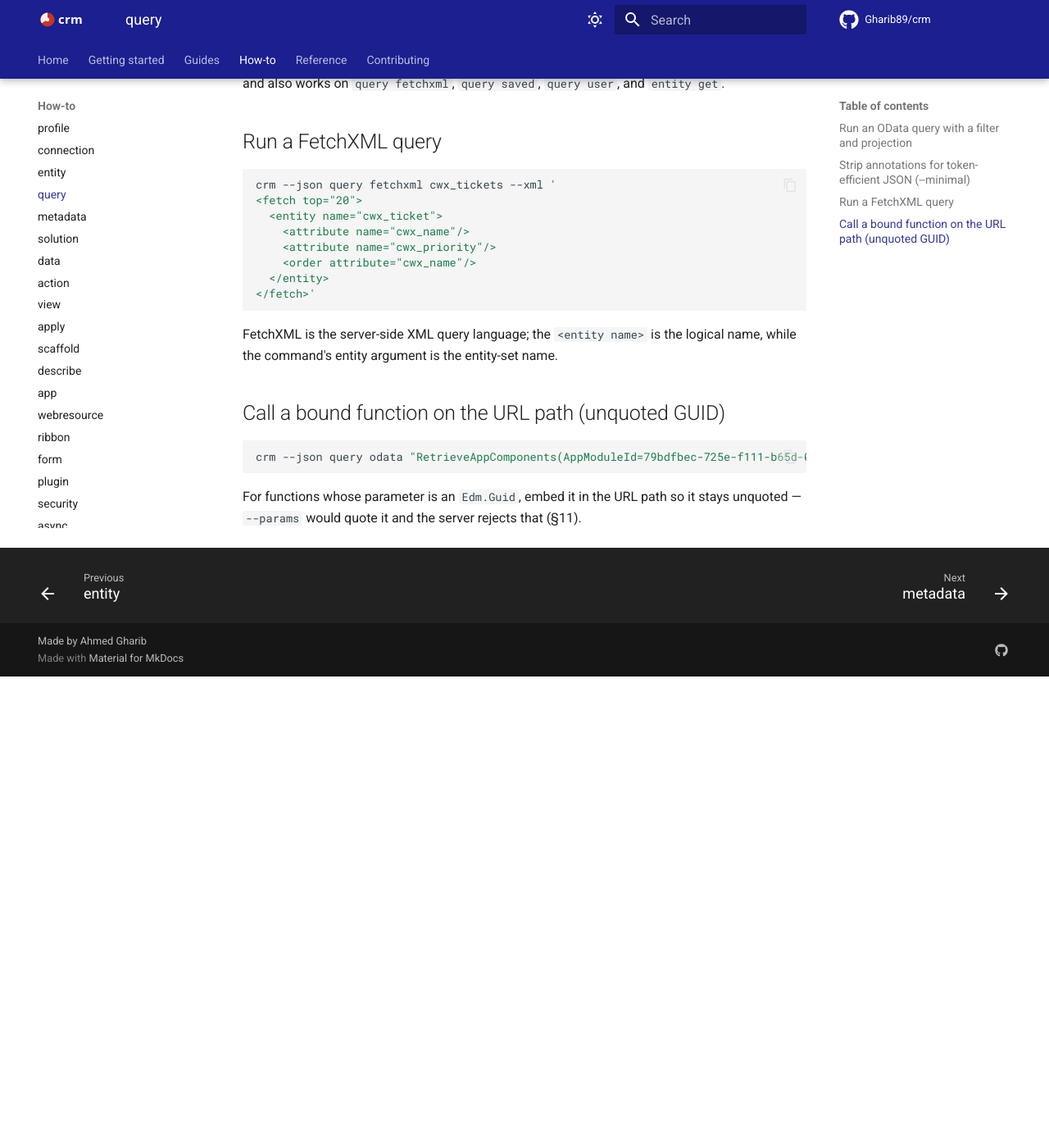
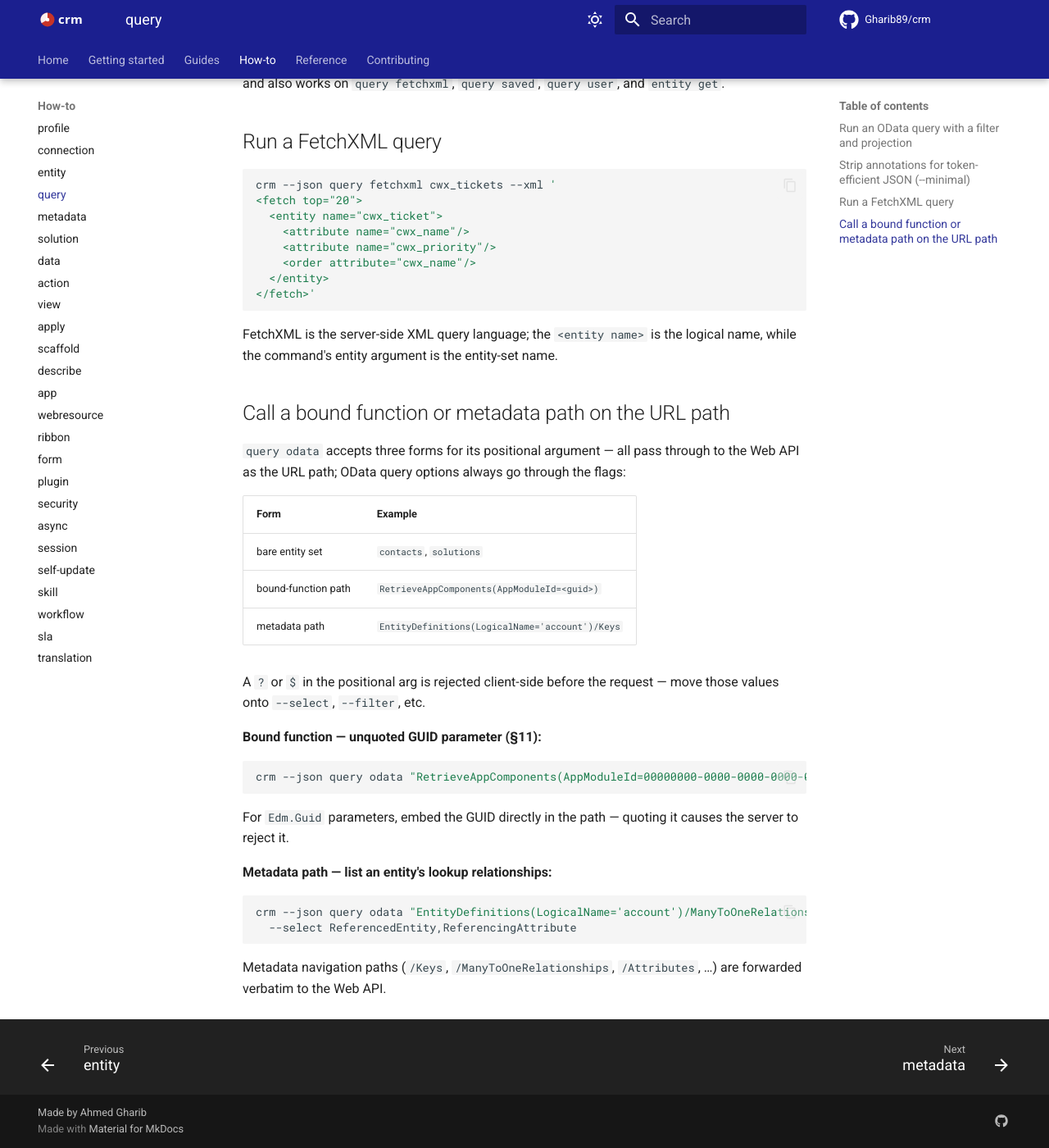
Before and after one commit to Gharib89/crm, an MkDocs documentation site: the page built from docs/how-to/query.md, in a window 1280 px wide and 1400 px high, scrolled down 936 px. Shown: the whole window at 82% size. Built offline with MkDocs 1.6.1 and Material for MkDocs 9.7.7, drawn with Linux system fonts in a browser that asks for light colours; comment, search, counter and statistics services are not loaded; before the commit the page ends 1761 px from its top, so only the background shows below that; some of the changed text lies outside the part shown.

Commit message:
docs(query): promote odata path-arg contract to documented, tested behavior (#243)
* docs(query): promote odata path-arg contract to documented, tested behavior (#237)

Bound-function and metadata paths (e.g. EntityDefinitions(LogicalName='account')/Keys)
were already accepted by `query odata` but undocumented. This makes the three-form
contract explicit: bare entity set, bound-function path, metadata path — with the rule
that OData query options go through flags, never inline.

- help text: state all three accepted forms with examples
- docs/how-to/query.md: rename section, add metadata-path example with --select
- crm/skills/reference/records.md: add table of the three accepted forms
- tests: add path-passthrough parametrized tests + CLI-level regression; tighten
  _RecordingBackend to capture the forwarded path for exact-match assertion

No behavior change to validation logic.

Co-Authored-By: Claude Sonnet 4.6 <noreply@anthropic.com>

* fix(query): widen error message and test matrix to cover all three path forms

- error message: "bare set name" → "bare path (entity set, bound-function, or metadata path)"
  so users who accidentally embed ? or $ in a metadata path get an accurate recovery hint
- inline comment: extend to mention metadata paths as the third accepted form
- _PATH_SHAPED: one case per form (bare name, metadata path, bound-function path) instead of two metadata paths
- test_bare_entity_set_passes_through: assert last_path verbatim forwarding now that _RecordingBackend captures it
- "bare set name" assertion → "bare" (broader, survives wording changes)

Raised by post-commit review of #237.

Co-Authored-By: Claude Sonnet 4.6 <noreply@anthropic.com>

* style(tests,docs): replace real-looking GUID with obvious placeholder

Use 00000000-0000-0000-0000-000000000001 in both the bound-function test
case and the docs example — avoids the appearance of real org data in
copy-pasteable snippets. Raised by Copilot review on #243.

Co-Authored-By: Claude Sonnet 4.6 <noreply@anthropic.com>

---------

Co-authored-by: Claude Sonnet 4.6 <noreply@anthropic.com>

````diff
--- a/docs/how-to/query.md
+++ b/docs/how-to/query.md
@@ -11,11 +11,11 @@ crm --json query odata cwx_tickets \
 ```
 Returns matching rows under `data.value`; queries the entity-set (plural) name.
 
-The entity-set argument carries the URL path only — pass OData options through
-`--select`/`--filter`/etc., not baked into the path. A `?` or `$` in the
-argument (e.g. `solutions?$select=uniquename`) is rejected client-side with a
-`validation` error before the request, instead of a bare server `HTTP 400`.
-Bound-function paths like `RetrieveAppComponents(…)` (below) are unaffected.
+The positional argument is the URL path and accepts three forms: a bare entity-set name
+(e.g. `contacts`), a bound-function path (e.g. `RetrieveAppComponents(...)`), or a
+metadata path (e.g. `EntityDefinitions(LogicalName='account')/Keys`). OData query options
+go through `--select`/`--filter`/etc., never inline — a `?` or `$` in the argument is
+rejected client-side with a `validation` error before the request.
 
 The bare `in` operator (`workflowid in ('a','b')`) is **OData 4.01** and the
 Dataverse Web API (OData 4.0) rejects it — `query odata` detects it and errors
@@ -48,9 +48,35 @@ crm --json query fetchxml cwx_tickets --xml '
 ```
 FetchXML is the server-side XML query language; the `<entity name>` is the logical name, while the command's entity argument is the entity-set name.
 
-## Call a bound function on the URL path (unquoted GUID)
+## Call a bound function or metadata path on the URL path
+
+`query odata` accepts three forms for its positional argument — all pass through to the
+Web API as the URL path; OData query options always go through the flags:
+
+| Form | Example |
+|------|---------|
+| bare entity set | `contacts`, `solutions` |
+| bound-function path | `RetrieveAppComponents(AppModuleId=<guid>)` |
+| metadata path | `EntityDefinitions(LogicalName='account')/Keys` |
+
+A `?` or `$` in the positional arg is rejected client-side before the request — move
+those values onto `--select`, `--filter`, etc.
+
+**Bound function — unquoted GUID parameter (§11):**
 
 ```bash
-crm --json query odata "RetrieveAppComponents(AppModuleId=79bdfbec-725e-f111-b65d-00155d467b90)"
+crm --json query odata "RetrieveAppComponents(AppModuleId=00000000-0000-0000-0000-000000000001)"
 ```
-For functions whose parameter is an `Edm.Guid`, embed it in the URL path so it stays unquoted — `--params` would quote it and the server rejects that (§11).
+
+For `Edm.Guid` parameters, embed the GUID directly in the path — quoting it causes the
+server to reject it.
+
+**Metadata path — list an entity's lookup relationships:**
+
+```bash
+crm --json query odata "EntityDefinitions(LogicalName='account')/ManyToOneRelationships" \
+  --select ReferencedEntity,ReferencingAttribute
+```
+
+Metadata navigation paths (`/Keys`, `/ManyToOneRelationships`, `/Attributes`, …) are
+forwarded verbatim to the Web API.
````
Also changed, not shown: crm/skills/reference/records.md (+11 -4 lines), 3 other files.
